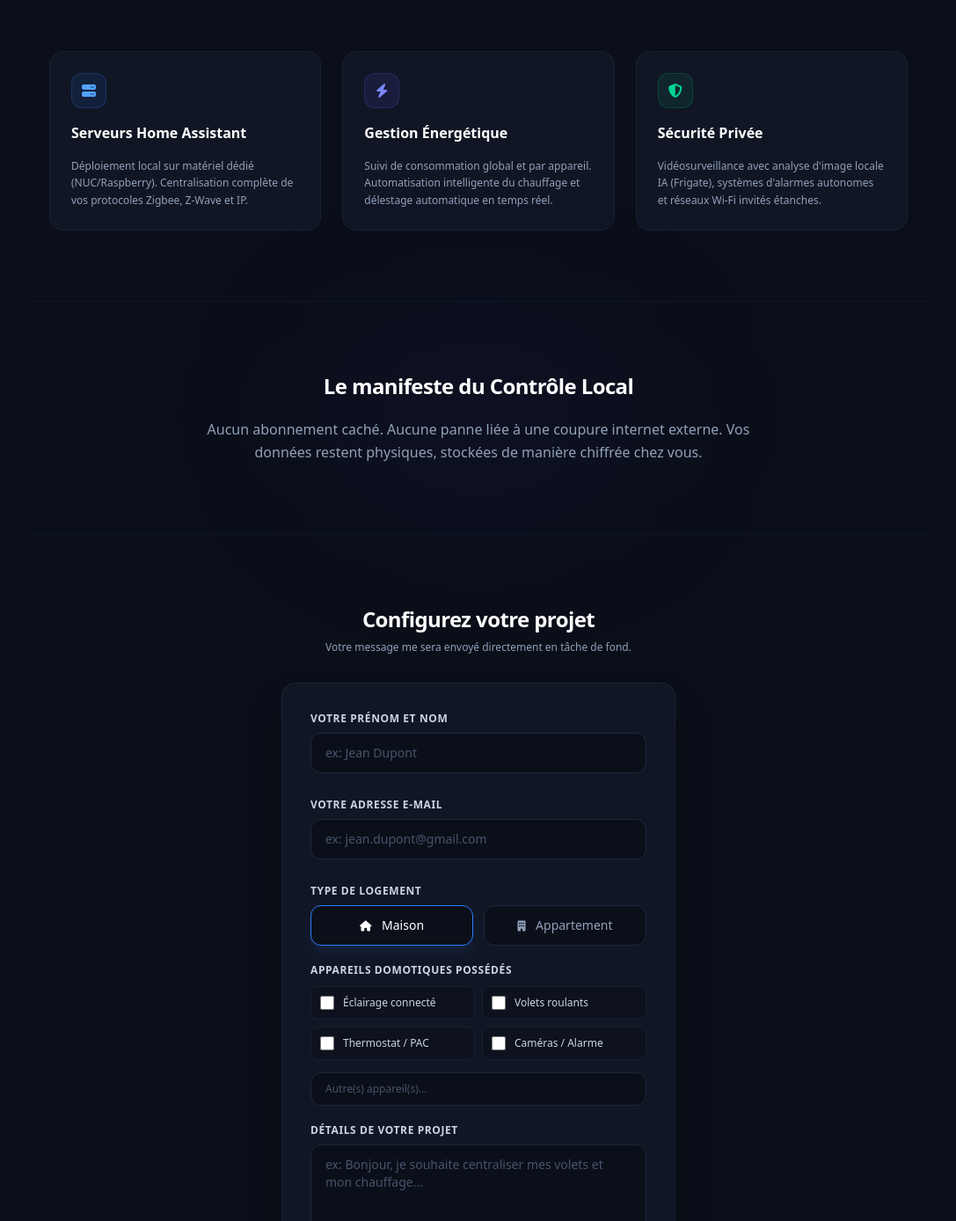
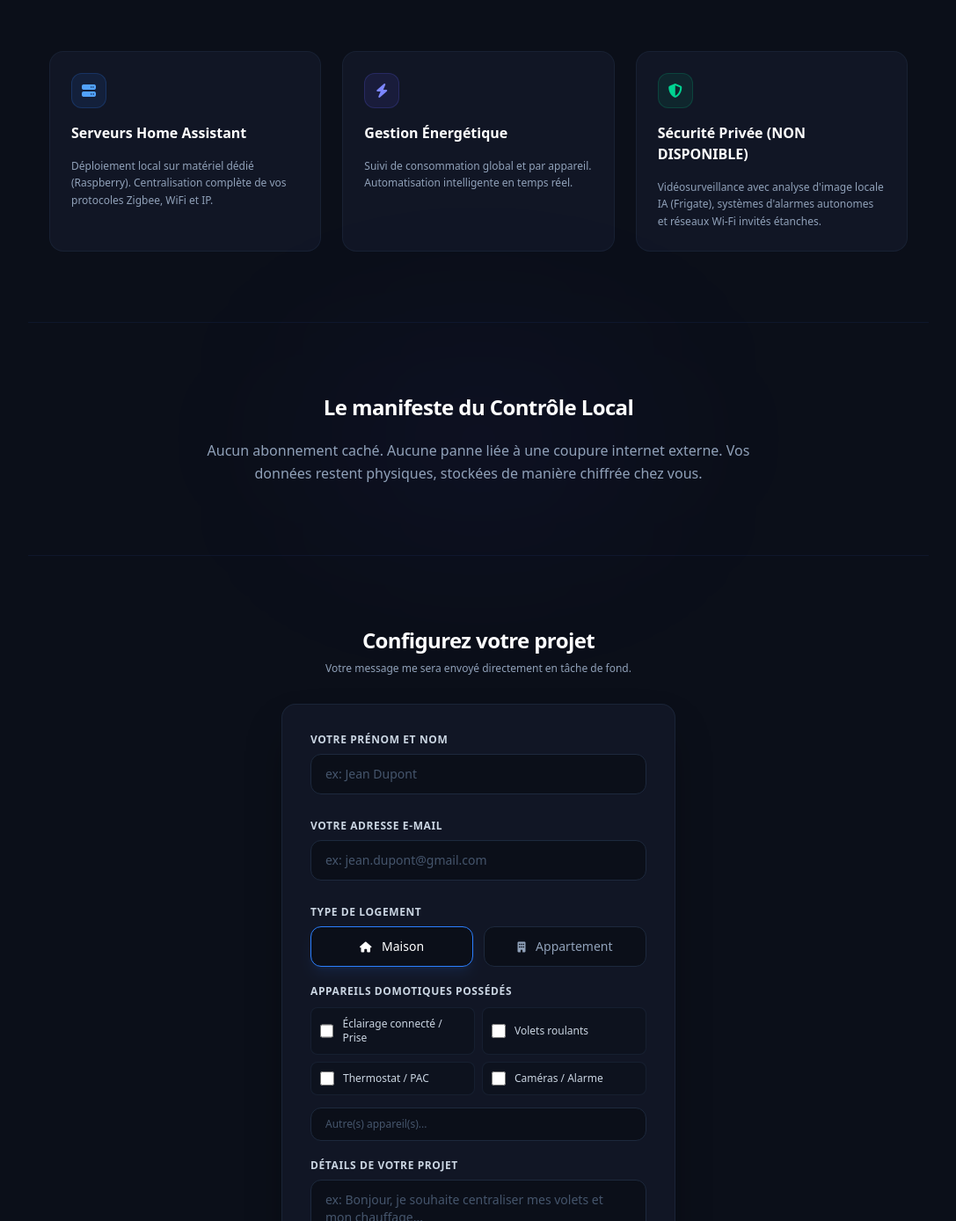
Before and after one commit to Maxence-Csnt/mon-site, a plain HTML site: page index.html in a window 1280 px wide. Shown: the part 720-2108 px from the top of the page at 88% size, without its empty margins (96-1183 px from the left). Drawn offline with nearby package versions, Linux system fonts and the light colour scheme.

Commit message:
Update index.html

```diff
--- a/index.html
+++ b/index.html
@@ -65,20 +65,20 @@
                     <i class="fa-solid fa-server"></i>
                 </div>
                 <h3 class="text-base font-semibold text-white">Serveurs Home Assistant</h3>
-                <p class="text-slate-400 text-xs leading-relaxed font-normal">Déploiement local sur matériel dédié (NUC/Raspberry). Centralisation complète de vos protocoles Zigbee, Z-Wave et IP.</p>
+                <p class="text-slate-400 text-xs leading-relaxed font-normal">Déploiement local sur matériel dédié (Raspberry). Centralisation complète de vos protocoles Zigbee, WiFi et IP.</p>
             </div>
             <div class="group p-6 bg-[#111625] rounded-2xl border border-slate-800/60 hover:border-slate-700 transition-all duration-300 space-y-4">
                 <div class="w-10 h-10 bg-indigo-500/10 border border-indigo-500/20 rounded-xl flex items-center justify-center text-indigo-400 text-base group-hover:bg-indigo-500 group-hover:text-white transition-all">
                     <i class="fa-solid fa-bolt"></i>
                 </div>
                 <h3 class="text-base font-semibold text-white">Gestion Énergétique</h3>
-                <p class="text-slate-400 text-xs leading-relaxed font-normal">Suivi de consommation global et par appareil. Automatisation intelligente du chauffage et délestage automatique en temps réel.</p>
+                <p class="text-slate-400 text-xs leading-relaxed font-normal">Suivi de consommation global et par appareil. Automatisation intelligente en temps réel.</p>
             </div>
             <div class="group p-6 bg-[#111625] rounded-2xl border border-slate-800/60 hover:border-slate-700 transition-all duration-300 space-y-4">
                 <div class="w-10 h-10 bg-emerald-500/10 border border-emerald-500/20 rounded-xl flex items-center justify-center text-emerald-400 text-base group-hover:bg-emerald-500 group-hover:text-white transition-all">
                     <i class="fa-solid fa-shield-halved"></i>
                 </div>
-                <h3 class="text-base font-semibold text-white">Sécurité Privée</h3>
+                <h3 class="text-base font-semibold text-white">Sécurité Privée (NON DISPONIBLE)</h3>
                 <p class="text-slate-400 text-xs leading-relaxed font-normal">Vidéosurveillance avec analyse d'image locale IA (Frigate), systèmes d'alarmes autonomes et réseaux Wi-Fi invités étanches.</p>
             </div>
         </div>
@@ -108,7 +108,7 @@
                 <div class="space-y-2">
                     <label class="block text-xs font-semibold text-slate-300 uppercase tracking-wider">Votre Prénom et Nom</label>
                     <input type="text" id="clientName" placeholder="ex: Jean Dupont" class="w-full px-4 py-3 rounded-xl bg-[#0B0F19] border border-slate-800 text-sm text-white placeholder-slate-600 focus:outline-none focus:border-blue-500 focus:ring-1 focus:ring-blue-500 transition-all font-normal">
-                    <p id="error-clientName" class="text-[11px] text-red-400 hidden mt-1"><i class="fa-solid fa-circle-exclamation mr-1"></i> Veuillez renseigner votre nom.</p>
+                    <p id="error-clientName" class="text-[11px] text-red-400 hidden mt-1"><i class="fa-solid fa-circle-exclamation mr-1"></i> Veuillez renseigner votre prénom et nom.</p>
                 </div>
 
                 <div class="space-y-2">
@@ -136,7 +136,7 @@
                     <div class="grid grid-cols-2 gap-2 text-xs text-slate-300">
                         <label class="flex items-center space-x-2.5 p-2.5 rounded-lg bg-[#0B0F19]/50 border border-slate-800/60 cursor-pointer hover:border-slate-800 transition-colors">
                             <input type="checkbox" name="appareils" value="Éclairage" class="accent-blue-500 h-4 w-4">
-                            <span>Éclairage connecté</span>
+                            <span>Éclairage connecté / Prise</span>
                         </label>
                         <label class="flex items-center space-x-2.5 p-2.5 rounded-lg bg-[#0B0F19]/50 border border-slate-800/60 cursor-pointer hover:border-slate-800 transition-colors">
                             <input type="checkbox" name="appareils" value="Volets" class="accent-blue-500 h-4 w-4">
```
